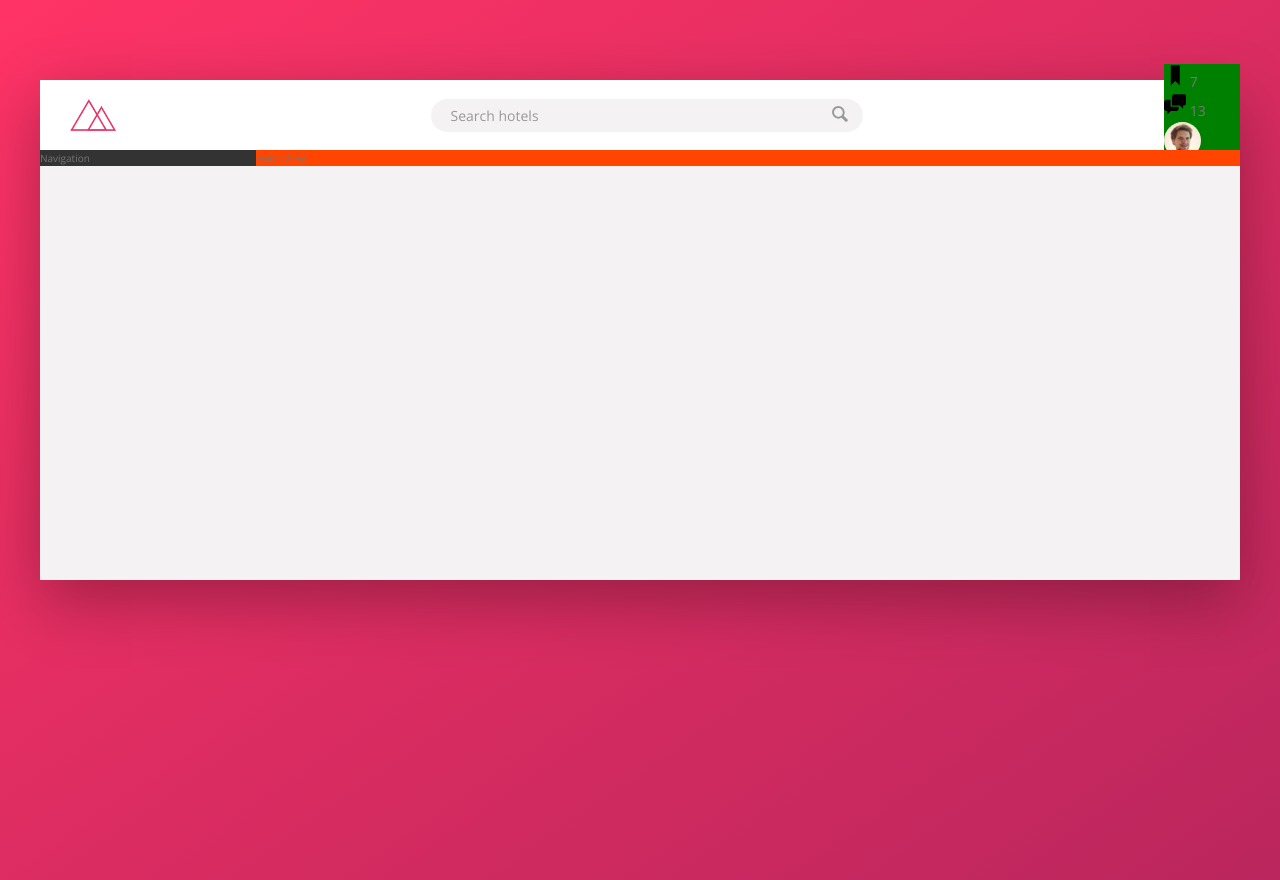
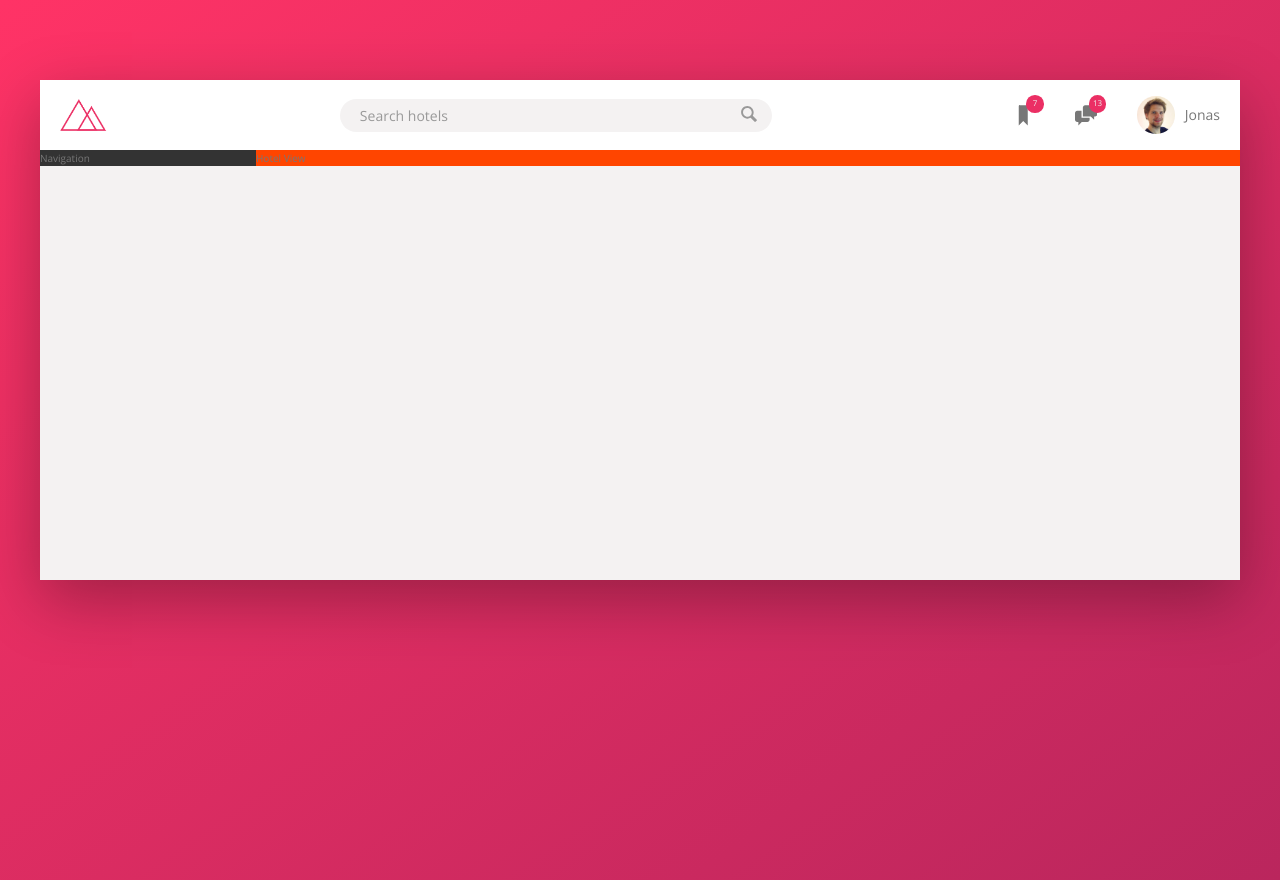
Before and after one commit to optimus-anu/Trillo, a website: page index.html in a window 1280 px wide. Drawn offline with nearby package versions, Linux system fonts and the light colour scheme.

Commit message:
Building the Header Part 3

```diff
--- a/index.html
+++ b/index.html
@@ -33,7 +33,7 @@
                         <svg class="user-nav__icon">
                             <use xlink:href="img/sprite.svg#icon-chat"></use>
                         </svg>
-                        <span class="user-nava__notification">13</span>
+                        <span class="user-nav__notification">13</span>
                     </div>
                     <div class="user-nav__user">
                         <img src="img/user.jpg " alt="User Photo" class="user-nav__user-photo">
--- a/sass/_components.scss
+++ b/sass/_components.scss
@@ -2,7 +2,7 @@
 //LOGO
 .logo {
     height: 3.25rem;
-    margin-left: 3rem;
+    margin-left: 2rem;
 }
 
 
@@ -65,30 +65,52 @@
 /////////////////////////////////
 //USER NAVIGATION
 .user-nav {
-    background-color: green;
+    align-self: stretch;
+
+    display: flex;
+    align-items: center;
+
+    & > * {
+        padding: 0 2rem;
+        cursor: pointer;
+        height: 100%;
+        display: flex;
+        align-items: center;
+
+        &:hover {
+            background-color: var(--color-grey-light-2);
+        }
+    }
+
     &__icon-box {
-
+        position: relative;
     }
 
     &__icon {
         height: 2.25rem;
         width: 2.25rem;
+        fill: var(--color-grey-dark-2);
     }
 
     &__notification {
+        font-size: .8rem;
+        color: var(--color-grey-light-3);
+        height: 1.75rem;
+        width: 1.75rem;
+        border-radius: 50%;
+        background-color: var(--color-primary);
+        position: absolute;
+        top: 1.5rem;
+        right: 1.1rem;
 
-    }
-
-    &__user {
-
+        display: flex;
+        justify-content: center;
+        align-items: center
     }
 
     &__user-photo {
         height: 3.75rem;
         border-radius: 50%;
-    }
-
-    &__user-name {
-
+        margin-right: 1rem;
     }
 }
```
Also changed, not shown: css/style.css.
